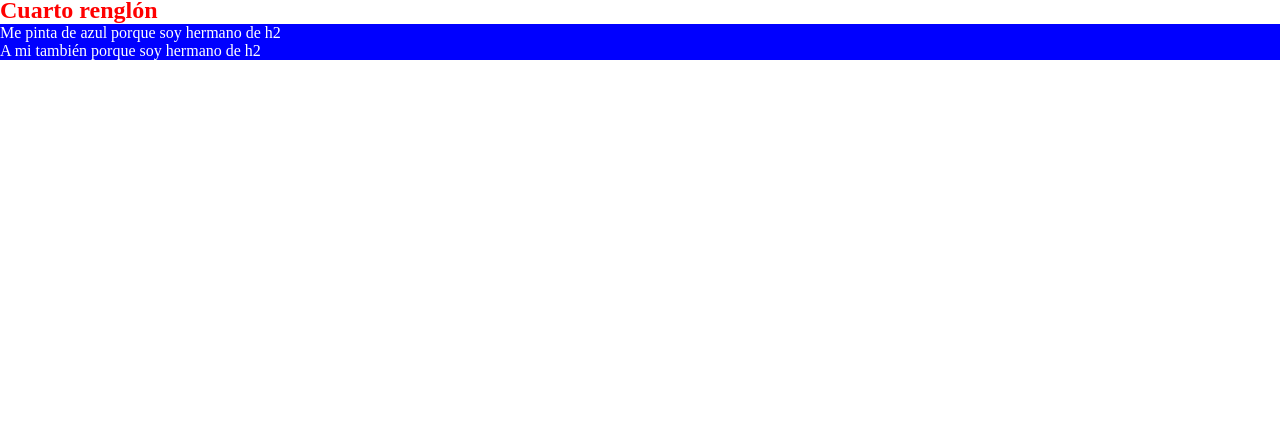
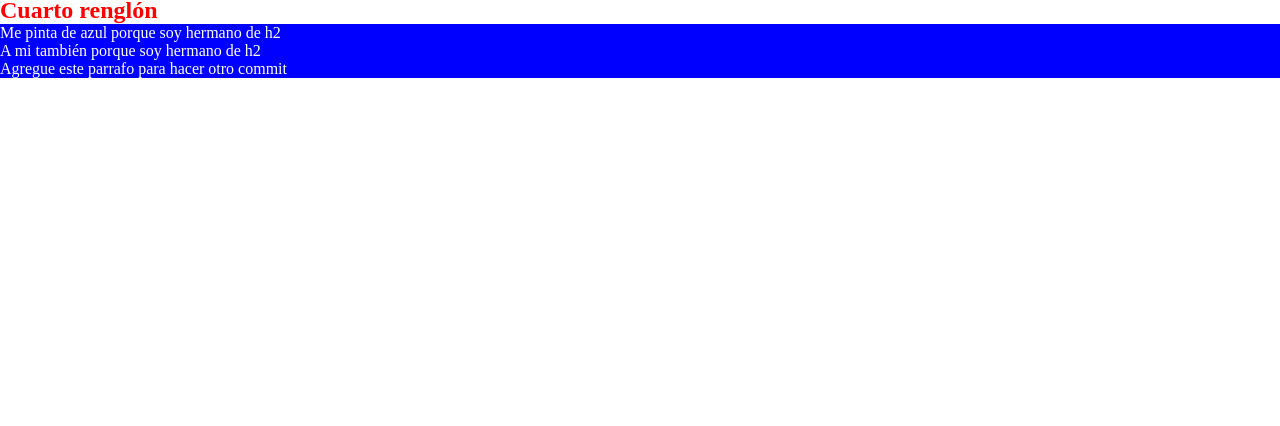
Before and after one commit to Colococo/codoClase4, a plain HTML site: page index.html in a window 1280 px wide. Shown: the part 374-800 px from the top of the page. Drawn offline with Linux system fonts and the light colour scheme.

Commit message:
agregue parrafo tercer renglon

```diff
--- a/index.html
+++ b/index.html
@@ -37,6 +37,7 @@
       <h2 style="color:red">Cuarto renglón</h2>
       <p>Me pinta de azul porque soy hermano de h2</p>
       <p>A mi también porque soy hermano de h2</p>
+      <p>Agregue este parrafo para hacer otro commit</p>
     </div>
 
   </body>
```
